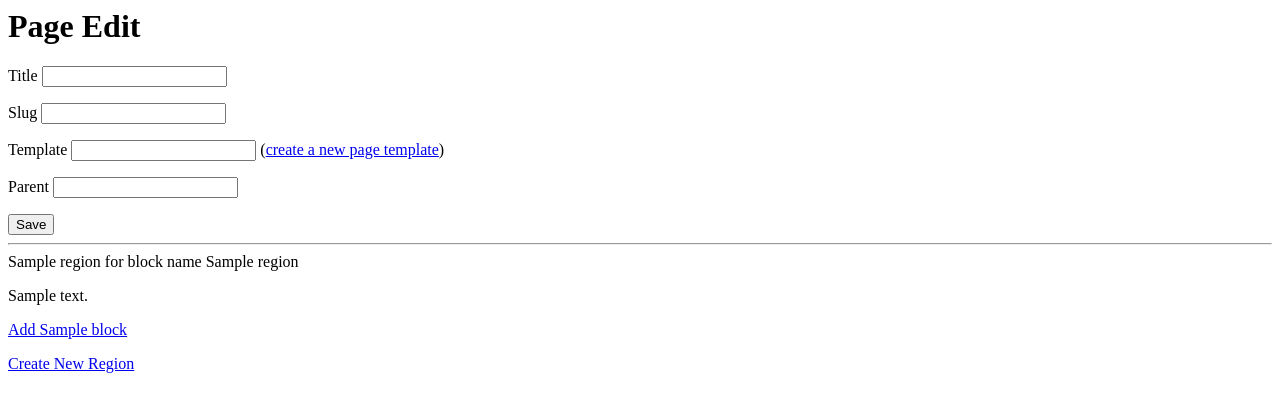
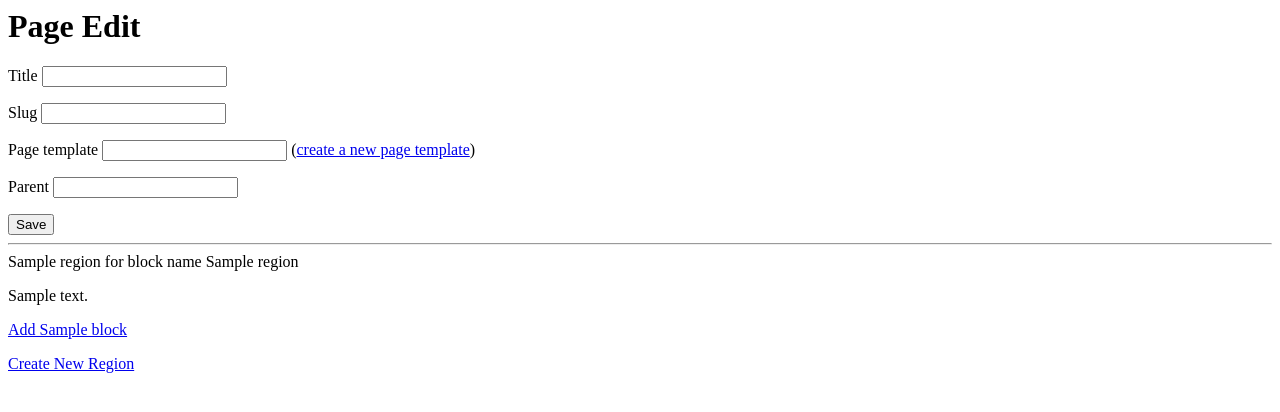
Before and after one commit to tangentlabs/barebones-cms, a Django app: template barebones_cms/templates/dashboard/cms/pages_edit.html in a window 1280 px wide. Shown: the top 412 px of the page. Run offline with Django 3.2, Linux system fonts and the light colour scheme; the template is opened without the code that fills it: most values are stand-ins (such as "Sample title", 1, 10 or a date in 2020); form fields are guessed from the names that the template uses.

Commit message:
Rename hardcoded fields in template after changes

```diff
--- a/barebones_cms/templates/dashboard/cms/pages_create.html
+++ b/barebones_cms/templates/dashboard/cms/pages_create.html
@@ -5,7 +5,7 @@
 {% csrf_token %}
 <p>{{ form.title.label }} {{ form.title }}</p>
 <p>{{ form.slug.label }} {{ form.slug }}</p>
-<p>{{ form.template.label }} {{ form.template }} (<a href="{% url "create-page-template" %}">create a new page template</a>)</p>
+<p>{{ form.page_template.label }} {{ form.page_template }} (<a href="{% url "create-page-template" %}">create a new page template</a>)</p>
 <p>{{ form.parent.label }} {{ form.parent }}</p>
 <p>{{ form.is_published.label }} {{ form.is_published }}</p>
 <button type="submit">Create</button>
--- a/barebones_cms/templates/dashboard/cms/pages_edit.html
+++ b/barebones_cms/templates/dashboard/cms/pages_edit.html
@@ -6,7 +6,7 @@
     {% csrf_token %}
     <p>{{ form.title.label }} {{ form.title }}</p>
     <p>{{ form.slug.label }} {{ form.slug }}</p>
-    <p>{{ form.template.label }} {{ form.template }} (<a href="{% url "create-page-template" %}">create a new page template</a>)</p>
+    <p>{{ form.page_template.label }} {{ form.page_template }} (<a href="{% url "create-page-template" %}">create a new page template</a>)</p>
     <p>{{ form.parent.label }} {{ form.parent }}</p>
     <p>{{ form.is_published.label }} {{ form.is_published }}</p>
     <button type="submit">Save</button>
```
